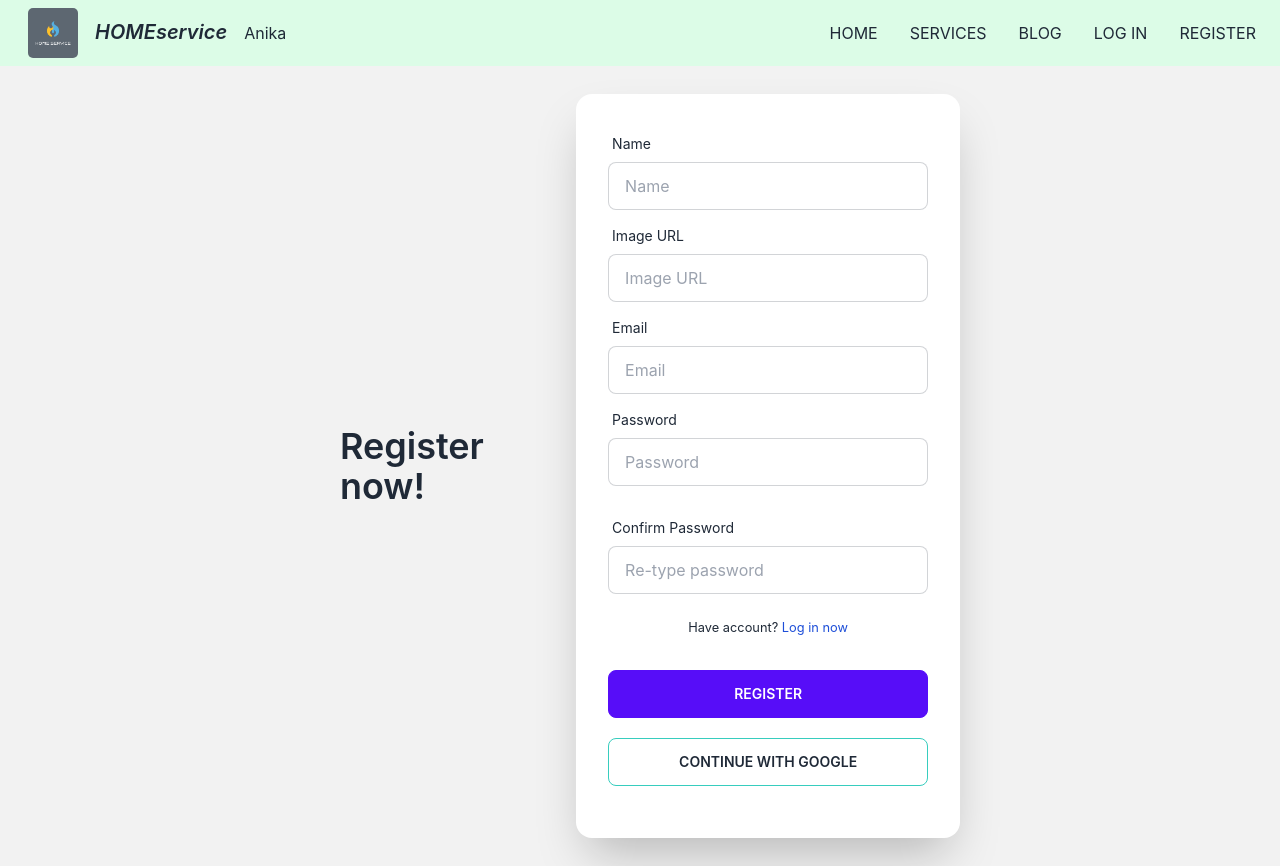
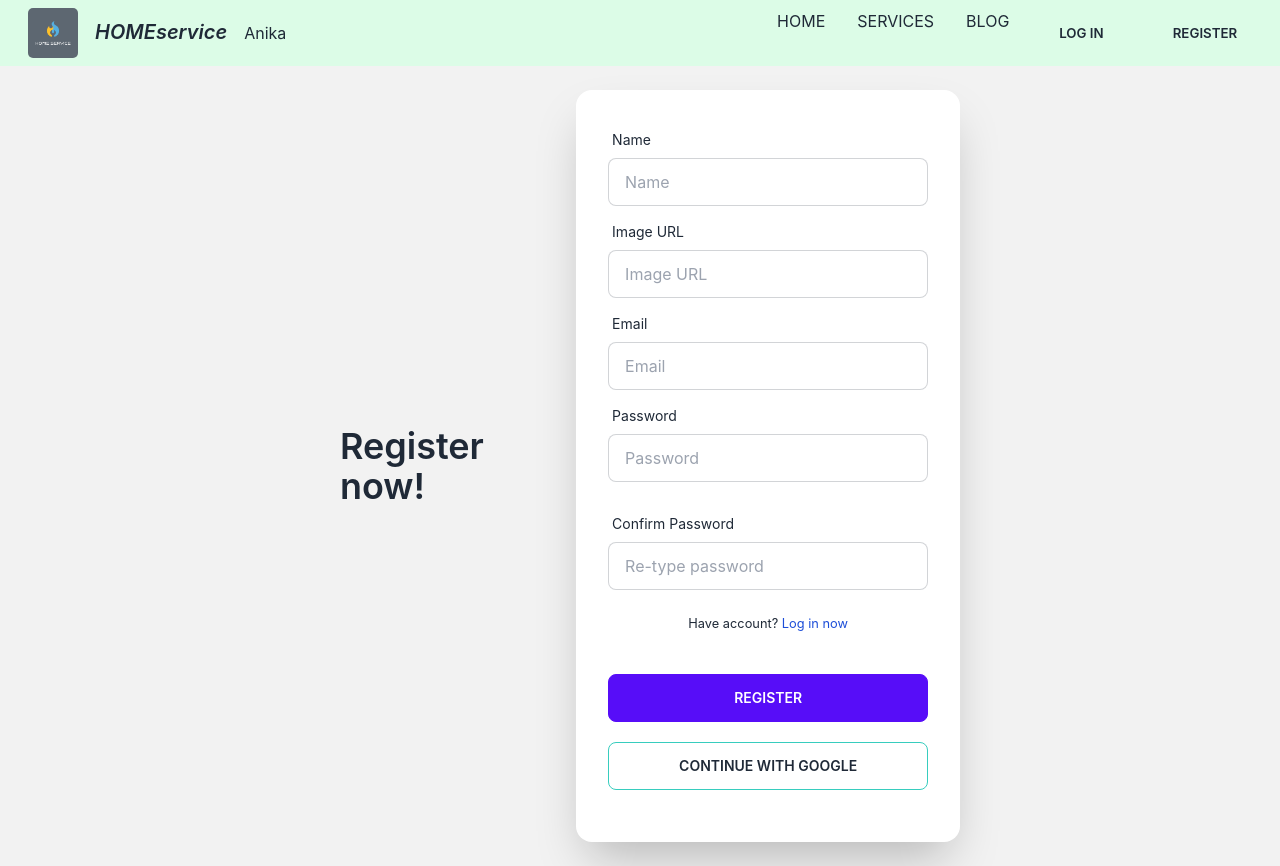
Before and after one commit to ajkn1904/home-service, a React (Create React App) app: page /register in a window 1280 px wide. Built offline with nearby package versions, Linux system fonts and the light colour scheme.

Commit message:
register done

```diff
--- a/src/components/Context/AuthProvider/AuthProvider.js
+++ b/src/components/Context/AuthProvider/AuthProvider.js
@@ -1,10 +1,33 @@
 import React, { createContext } from 'react';
+import { createUserWithEmailAndPassword, getAuth, signInWithEmailAndPassword, signInWithPopup, signOut } from 'firebase/auth'
+import app from '../../firebase/firebase.config';
 
 export const AuthContext = createContext();
+const auth = getAuth(app);
 
 const AuthProvider = ({children}) => {
     const user = {displayName: 'Anika'}
-    const authInfo = {user}
+
+
+    const userSighup = (email, password) => {
+        return createUserWithEmailAndPassword(auth, email, password);
+    }
+
+    const userSignIn = (email, password) => {
+        return signInWithEmailAndPassword(auth, email, password);
+    }
+
+    const signInWithProvider = (provider) => {
+        return signInWithPopup(auth, provider);
+    }
+
+    const userSignOut = () => {
+        return signOut(auth);
+    }
+
+
+    const authInfo = { user, userSighup, userSignIn, signInWithProvider, userSignOut }
+
 
     return (
         <AuthContext.Provider value={authInfo}>
--- a/src/components/Header/Header.js
+++ b/src/components/Header/Header.js
@@ -5,7 +5,7 @@ import { AuthContext } from '../Context/AuthProvider/AuthProvider';
 
 const Header = () => {
 
-  const {user} = useContext(AuthContext)
+  const {user, userSignOut} = useContext(AuthContext)
 
     return (
         <div><div className="navbar bg-green-100">
@@ -18,8 +18,14 @@ const Header = () => {
             <Link to="/" className='hover:border-b-4 border-b-green-900'>HOME</Link>
             <Link to="/services" className='hover:border-b-4 border-b-green-900'>SERVICES</Link>
             <Link to="/blog" className='hover:border-b-4 border-b-green-900'>BLOG</Link>
-            <Link to="/login" className='hover:border-b-4 border-b-green-900'>LOG IN</Link>
-            <Link to="/register" className='hover:border-b-4 border-b-green-900'>REGISTER</Link>
+            {  user?.uid ?
+                        <button className="btn btn-ghost normal-case" onClick={userSignOut}>LOG OUT</button>
+                    :
+                    <>
+                        <button className="btn btn-ghost normal-case"><Link to="/login" className='mx-4 hover:border-b-4 border-b-green-900'>LOG IN</Link></button>
+                        <button className="btn btn-ghost normal-case"><Link to="/register" className='mx-4 hover:border-b-4 border-b-green-900'>REGISTER</Link></button>
+                    </>
+                    }
             </ul>
           </div>
           <div className='flex justify-center align-center ml-5'>
@@ -33,8 +39,16 @@ const Header = () => {
             <Link to="/" className='mx-4 hover:border-b-4 border-b-green-900'>HOME</Link>
             <Link to="/services" className='mx-4 hover:border-b-4 border-b-green-900'>SERVICES</Link>
             <Link to="/blog" className='mx-4 hover:border-b-4 border-b-green-900'>BLOG</Link>
-            <Link to="/login" className='mx-4 hover:border-b-4 border-b-green-900'>LOG IN</Link>
-            <Link to="/register" className='mx-4 hover:border-b-4 border-b-green-900'>REGISTER</Link>
+
+
+            {  user?.uid ?
+                        <button className="btn btn-ghost normal-case" onClick={userSignOut}>LOG OUT</button>
+                    :
+                    <>
+                        <button className="btn btn-ghost normal-case"><Link to="/login" className='mx-4 hover:border-b-4 border-b-green-900'>LOG IN</Link></button>
+                        <button className="btn btn-ghost normal-case"><Link to="/register" className='mx-4 hover:border-b-4 border-b-green-900'>REGISTER</Link></button>
+                    </>
+                    }
           </ul>
         </div>
       </div>
--- a/src/components/LogIn/LogIn.js
+++ b/src/components/LogIn/LogIn.js
@@ -15,14 +15,14 @@ const LogIn = () => {
                     <label className="label">
                         <span className="label-text">Email</span>
                     </label>
-                    <input type="email" placeholder="Email" className="input input-bordered" name="email"/>
+                    <input type="email" placeholder="Email" className="input input-bordered" name="email" required />
                     </div>
 
                     <div className="form-control">
                     <label className="label">
                         <span className="label-text">Password</span>
                     </label>
-                    <input type="password" placeholder="Password" className="input input-bordered" name="password"/>
+                    <input type="password" placeholder="Password" className="input input-bordered" name="password" required />
                     <label className="label">
                     </label>
                     </div>
--- a/src/components/Register/Register.js
+++ b/src/components/Register/Register.js
@@ -1,7 +1,66 @@
-import React from 'react';
-import { Link } from 'react-router-dom';
+import { GoogleAuthProvider } from 'firebase/auth';
+import React, { useContext, useState } from 'react';
+import { Link, useLocation, useNavigate } from 'react-router-dom';
+import { AuthContext } from '../Context/AuthProvider/AuthProvider';
 
 const Register = () => {
+
+    const {signInWithProvider, userSighup} = useContext(AuthContext);
+    const googleProvider = new GoogleAuthProvider()
+    const [error, setError] = useState(null); const location = useLocation();
+    const navigate = useNavigate()
+    const from = location.state?.from?.pathname || '/';
+
+
+
+    const handleGoogleBtn = () => {
+        signInWithProvider(googleProvider)
+        .then(res => {
+            const user = res.user;
+            console.log(user);
+        })
+        .catch(err => console.log(err))
+    }
+
+    const handleSubmit = (event) => {
+        event.preventDefault();
+
+        const form = event.target;
+        const email = form.email.value;
+        const password = form.password.value;
+        const confirm = form.confirmPassword.value;
+
+        const name = form.name.value;
+        const photoURL = form.img.value;
+        //console.log(email, password, confirm, photoURL, name);
+
+        if(password.length < 6){
+            setError('Password must be at least 6 character long.');
+            return setError;
+        }
+
+        if(password !== confirm){
+            setError('Your password did not match.')
+            return setError;
+        }
+
+        userSighup(email, password)
+        .then(result => {
+            const user = result.user;
+            setError('');
+            form.reset();
+            navigate(from, {replace: true});
+        })
+        .catch(error => {
+            setError(error.message);
+            console.error(error);
+        })
+
+    }
+
+
+
+
     return (
         <div className="hero min-h-screen bg-base-200">
             <div className="hero-content flex-col lg:flex-row">
@@ -9,7 +68,9 @@ const Register = () => {
                 <h1 className="text-4xl font-semibold m-5">Register now!</h1>
                 </div>
                 <div className="card flex-shrink-0 w-full max-w-sm shadow-2xl bg-base-100">
-                <form className="card-body">
+
+
+                <form className="card-body" onSubmit={handleSubmit}>
 
                     <div className="form-control">
                     <label className="label">
@@ -29,14 +90,14 @@ const Register = () => {
                     <label className="label">
                         <span className="label-text">Email</span>
                     </label>
-                    <input type="email" placeholder="Email" className="input input-bordered" name="email"/>
+                    <input type="email" placeholder="Email" className="input input-bordered" name="email" required />
                     </div>
 
                     <div className="form-control">
                     <label className="label">
                         <span className="label-text">Password</span>
                     </label>
-                    <input type="password" placeholder="Password" className="input input-bordered" name="password"/>
+                    <input type="password" placeholder="Password" className="input input-bordered" name="password" required />
                     <label className="label">
                     </label>
                     </div>
@@ -45,17 +106,19 @@ const Register = () => {
                     <label className="label">
                         <span className="label-text">Confirm Password</span>
                     </label>
-                    <input type="password" placeholder="Re-type password" className="input input-bordered" name="confirmPassword"/>
+                    <input type="password" placeholder="Re-type password" className="input input-bordered" name="confirmPassword" required/>
                     <label className="label">
                     </label>
                     </div>
                     <small>Have account? <Link to='/login' className='text-blue-700'>Log in now</Link></small>
+
+                    <p className='text-red-700'>{error}</p>
+
                     <div className="form-control mt-6">
+                        <button className="btn btn-primary">Register</button>
 
-                    <button className="btn btn-primary">Register</button>
-
-                    <button onClick={""} className="btn btn-ghost border-accent my-5">Continue with Google
-                    </button>
+                        <button onClick={handleGoogleBtn} className="btn btn-ghost border-accent my-5">Continue with Google
+                        </button>
 
                     </div>
                 </form>
--- a/src/components/firebase/firebase.config.js
+++ b/src/components/firebase/firebase.config.js
@@ -0,0 +1,18 @@
+// Import the functions you need from the SDKs you need
+import { initializeApp } from "firebase/app";
+// TODO: Add SDKs for Firebase products that you want to use
+// https://firebase.google.com/docs/web/setup#available-libraries
+
+// Your web app's Firebase configuration
+const firebaseConfig = {
+  apiKey: process.env.REACT_APP_apiKey,
+  authDomain: process.env.REACT_APP_authDomain,
+  projectId: process.env.REACT_APP_projectId,
+  storageBucket: process.env.REACT_APP_storageBucket,
+  messagingSenderId: process.env.REACT_APP_messagingSenderId,
+  appId: process.env.REACT_APP_appId
+};
+
+// Initialize Firebase
+const app = initializeApp(firebaseConfig);
+export default app;
```
